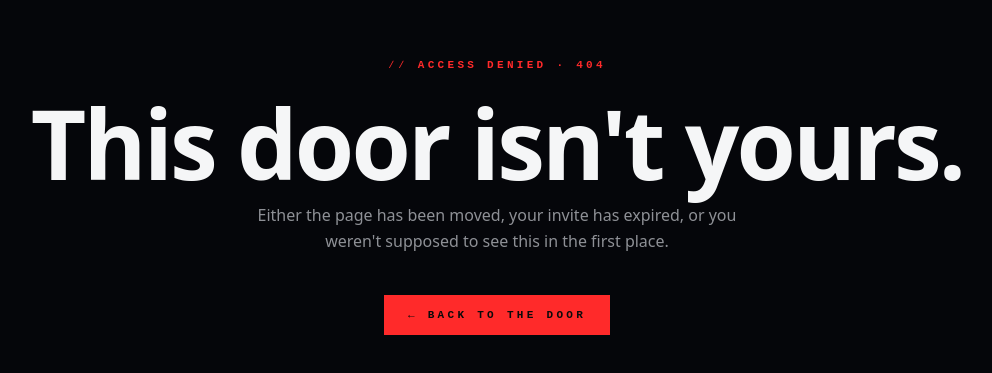
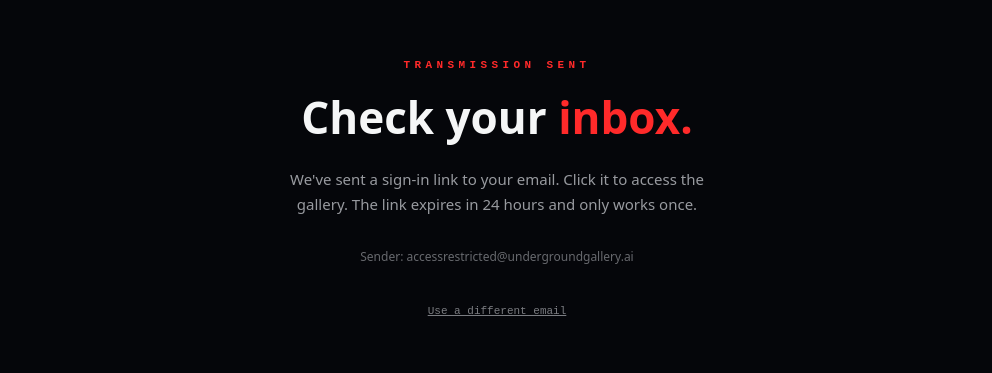
Before and after one commit to jasonfishback/underground-gallery, a Next.js app in the folder underground-gallery/: page /auth/verify in a window 1280 px wide. Before the commit this address had no page. Shown: the part 203-576 px from the top of the page, without its empty margins (143-1135 px from the left). Built offline with nearby package versions, Linux system fonts and the light colour scheme.

Commit message:
add verify pages

```diff
--- /dev/null
+++ b/underground-gallery/app/auth/verify/page.tsx
@@ -0,0 +1,23 @@
+export default function VerifyPage() {
+  return (
+    <main style={{ minHeight: '100vh', background: '#05060a', color: '#f5f6f7', padding: 24, display: 'flex', alignItems: 'center', justifyContent: 'center', fontFamily: 'system-ui, sans-serif' }}>
+      <div style={{ maxWidth: 460, width: '100%', textAlign: 'center' }}>
+        <div style={{ fontSize: 11, color: '#ff2a2a', letterSpacing: '0.4em', fontWeight: 700, marginBottom: 16, fontFamily: 'monospace' }}>
+          TRANSMISSION SENT
+        </div>
+        <h1 style={{ fontSize: 44, fontWeight: 800, margin: '0 0 20px' }}>
+          Check your <span style={{ color: '#ff2a2a' }}>inbox.</span>
+        </h1>
+        <p style={{ fontSize: 15, color: 'rgba(201,204,209,0.75)', lineHeight: 1.65, margin: '0 0 32px' }}>
+          We&apos;ve sent a sign-in link to your email. Click it to access the gallery. The link expires in 24 hours and only works once.
+        </p>
+        <p style={{ fontSize: 12, color: 'rgba(201,204,209,0.5)' }}>
+          Sender: accessrestricted@undergroundgallery.ai
+        </p>
+        <p style={{ marginTop: 32 }}>
+          <a href="/auth/signin" style={{ color: 'rgba(201,204,209,0.6)', fontFamily: 'monospace', fontSize: 11 }}>Use a different email</a>
+        </p>
+      </div>
+    </main>
+  );
+}
```
